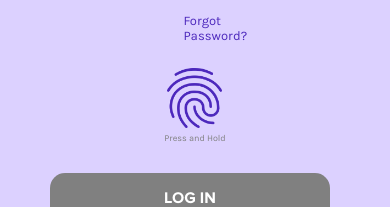
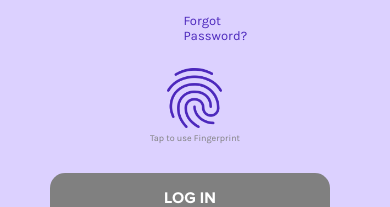
Before and after one commit to tolulopeahmed/MyFundApp, a React Native app: screen /Login in a window 390 px wide. Shown: the part 419-626 px from the top of the page. Built offline with nearby package versions, Linux system fonts and the light colour scheme.

Commit message:
Fingerprint Login Updated

```diff
--- a/package.json
+++ b/package.json
@@ -48,7 +48,8 @@
     "react-native-splash-screen": "^3.3.0",
     "react-native-svg": "13.4.0",
     "react-native-swiper": "^1.6.0",
-    "react-native-swiper-flatlist": "^3.2.2"
+    "react-native-swiper-flatlist": "^3.2.2",
+    "expo-local-authentication": "~13.3.0"
   },
   "devDependencies": {
     "@babel/core": "^7.20.0",
--- a/screens/components/QuickInvestModal.js
+++ b/screens/components/QuickInvestModal.js
@@ -50,12 +50,17 @@ const QuickInvestModal = ({ navigation, quickInvestModalVisible, setQuickInvestM
             {'\n'}QuickInvest...
           </Text>
 
+          <View style={styles.inputContainer2}>
+  <Text style={styles.nairaSign}>₦</Text>
   <TextInput
     style={styles.amountInput}
     placeholder="Amount (e.g. 20000)"
     keyboardType="numeric"
     onChangeText={(value) => handleAmountChange(value)}
   />
+</View>
+
+
           <Text style={styles.modalSubText2} alignSelf='flex-start'>using...</Text>
 
           <View style={styles.inputContainer}>
@@ -266,20 +271,29 @@ const styles = {
     borderRadius: 10,
   },
 
-  amountInput: {
-    color: 'black',
-    textAlign: 'left',
-    marginLeft: -5,
-    fontFamily: 'karla',
+  inputContainer2: {
+    flexDirection: 'row',
+    alignItems: 'center',
     backgroundColor: '#fff',
     borderRadius: 10,
     height: 50,
-    width: "80%",
-    padding: 10,
+    width: '80%',
     marginTop: 5,
-    borderRadius: 10,
+  },
+
+  nairaSign: {
+    fontSize: 16,
+    marginLeft: 15,
+    marginRight: 0,
+  },
+
+  amountInput: {
+    flex: 1,
+    color: 'black',
+    fontFamily: 'karla',
     fontSize: 16,
     letterSpacing: -0.3,
+    padding: 10,
   },
 
   dropdown: {
--- a/screens/login/Login.js
+++ b/screens/login/Login.js
@@ -1,6 +1,7 @@
 import React, { useEffect, useState } from 'react';
 import { View, Text, ScrollView, StyleSheet,Image,animation,TouchableOpacity,TextInput,Modal,Animated,} from 'react-native';
 import { Ionicons } from '@expo/vector-icons';
+import * as LocalAuthentication from 'expo-local-authentication';
 import logo from './logo..png';
 
 const Login = ({ navigation }) => {
@@ -29,6 +30,17 @@ const Login = ({ navigation }) => {
       setModalVisible(false);
       navigation.navigate('DrawerTab', { firstName });
     }, 1000);
+  };
+
+  const handleFingerprintLogin = async () => {
+    try {
+      const { success } = await LocalAuthentication.authenticateAsync();
+      if (success) {
+        handleConfirm();
+      }
+    } catch (error) {
+      console.log(error);
+    }
   };
 
   const togglePasswordVisibility = () => {
@@ -103,11 +115,10 @@ const Login = ({ navigation }) => {
           </TouchableOpacity>
           </View>
 
-          <TouchableOpacity style={styles.fingerprintContainer} onLongPress={handleConfirm}>
+          <TouchableOpacity style={styles.fingerprintContainer} onPress={handleFingerprintLogin}>
             <Image source={require('./fingerprint.png')} style={styles.image} />
-            <Text style={styles.fingerprintText}>Press and Hold</Text>
+            <Text style={styles.fingerprintText}>Tap to use Fingerprint</Text>
           </TouchableOpacity>
-
 
           <TouchableOpacity
             style={[styles.loginButton, !isFormValid && styles.disabledLoginButton]}
@@ -265,7 +276,11 @@ const styles = StyleSheet.create({
     marginLeft: '50%',
     marginBottom: 25,
   },
-  fingerprintContainer: {},
+  fingerprintContainer: {
+    alignItems: 'center', // Align content to the center horizontally
+    justifyContent: 'center', // Align content to the center vertically
+  },
+
   fingerprintText: {
     marginTop: 5,
     marginBottom: 20,
@@ -273,6 +288,7 @@ const styles = StyleSheet.create({
     fontFamily: 'karla',
     color: 'grey',
     textAlign: 'center',
+    alignSelf: 'center'
   },
 
   disabledLoginButton: {
--- a/screens/menu/Chat.js
+++ b/screens/menu/Chat.js
@@ -84,7 +84,7 @@ const Chat = ({ navigation }) => {
           <Ionicons name="arrow-back-outline" size={30} color="#4C28BC" />
         </TouchableOpacity>
         <View style={styles.headerContainer}>
-          <Text style={styles.headerText}>ADMIN</Text>
+          <Text style={styles.headerText}>CHAT ADMIN</Text>
           <TouchableOpacity onPress={() => navigation.navigate('FAQ')}>
             <Ionicons name="ios-information-circle-outline" size={24} color="silver" />
           </TouchableOpacity>
@@ -198,6 +198,7 @@ const styles = StyleSheet.create({
     marginHorizontal: 20,
     borderRadius: 10,
     marginTop: 10,
+
   },
   propertyText: {
     flex: 1,
--- a/screens/menu/Home.js
+++ b/screens/menu/Home.js
@@ -40,7 +40,7 @@ const Home = ({ navigation, firstName, transactionAmount }) => {
 
       <View style={styles.propertyContainer}>
         <Ionicons name="home-outline" size={24} color="#4C28BC" style={{ marginRight: 15 }} />
-        <Text style={styles.propertyText}>You need $9,500.75 to acquire your next property. Keep growing your funds until your rental income is more than your expenses.</Text>
+        <Text style={styles.propertyText}>Enjoy 10% p.a. on yours Savings and 20% p.a. on Sponsorship Investments every January and July, {'\n'}and Lifetime rental income on Ownership Investment every year.</Text>
       </View>
 
 
@@ -346,6 +346,7 @@ marginHorizontal: 20,
 alignItems: 'center',
 borderRadius: 10,
 marginTop: 10,
+marginBottom: 4,
 flexWrap: 'wrap', // Adjust container size based on the text inside
 },
 propertyIcon: {
--- a/screens/menu/Profile.js
+++ b/screens/menu/Profile.js
@@ -11,7 +11,7 @@ import ProfileEditModal from './ProfileEditModal';
 const Profile = ({ navigation, setProfileImageUri, }) => {
   const [selectedImage, setSelectedImage] = useState(null);
   const [enableFingerprint, setEnableFingerprint] = useState(false);
-  const [showMyFundInDollars, setShowMyFundInDollars] = useState(true);
+  const [showBalances, setShowBalances] = useState(true);
   const [darkMode, setDarkMode] = useState(false);
   const [goalModalVisible, setGoalModalVisible] = useState(false); // define modalVisible state
   const [profileEditModalVisible, setProfileEditModalVisible] = useState(false); // define modalVisible state
@@ -169,13 +169,13 @@ const Profile = ({ navigation, setProfileImageUri, }) => {
         />
       </View>
       <View style={styles.settingContainer}>
-        <Text style={styles.settingText}>Show MyFund in Dollars</Text>
+        <Text style={styles.settingText}>Show/Hide Balances</Text>
         <Switch
           trackColor={{ false: 'grey', true: '#4C28BC' }}
-          thumbColor={showMyFundInDollars ? '#8976FF' : 'silver'}
+          thumbColor={showBalances ? '#8976FF' : 'silver'}
           ios_backgroundColor="#3e3e3e"
-          onValueChange={() => setShowMyFundInDollars(!showMyFundInDollars)}
-          value={showMyFundInDollars}
+          onValueChange={() => setShowBalances(!showBalances)}
+          value={showBalances}
         />
       </View>
       <View style={styles.settingContainer}>
```
Also changed, not shown: 1 other file (tests, documents, lock files or other folders). Lines whose indentation alone changed are shown as unchanged.
